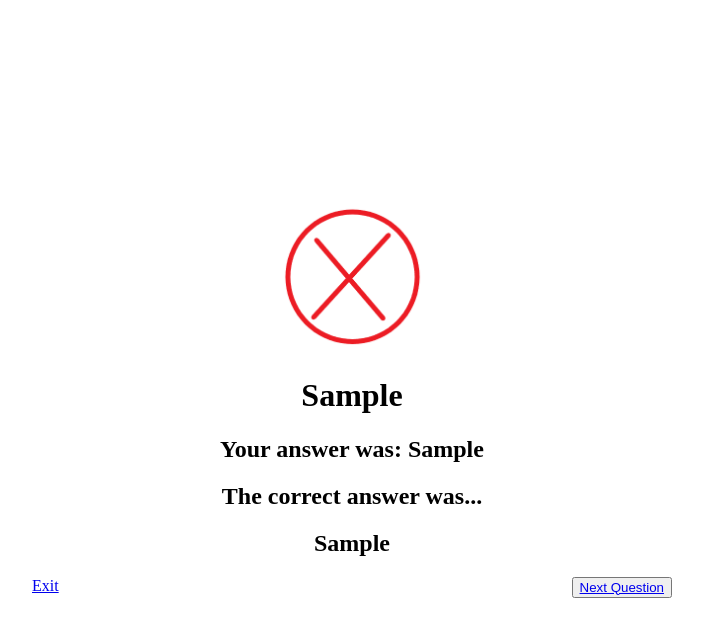
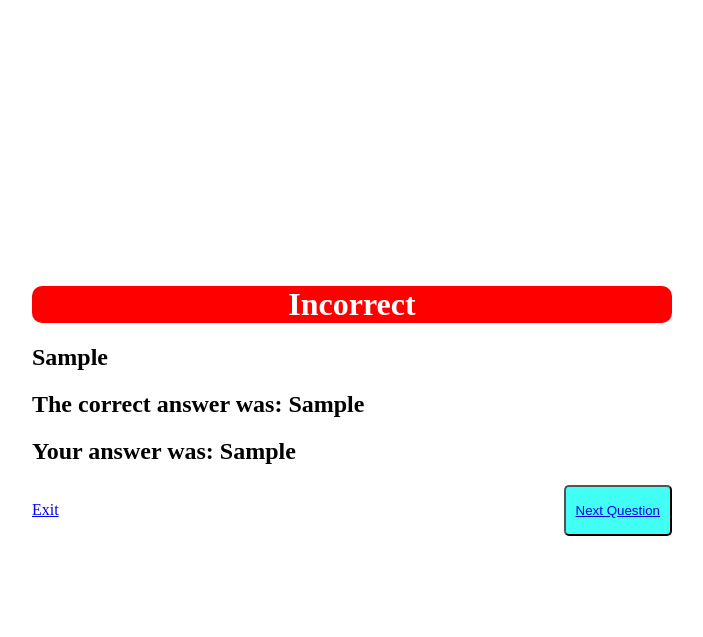
Before and after one commit to ColinSather/Electrivia.io, a Flask app: template templates/result.html in a window 1280 px wide. Shown: the top 637 px of the page, without its empty margins (288-991 px from the left). Run offline with Flask 2, Linux system fonts and the light colour scheme; the template is opened without the code that fills it: most values are stand-ins (such as "Sample title", 1, 10 or a date in 2020).

Commit message:
fixes and plans

```diff
--- a/app.py
+++ b/app.py
@@ -1,14 +1,15 @@
 #!/usr/bin/env python3
 from flask import Flask, render_template, request, redirect
 import RPi.GPIO as GPIO
-import time, json, random, requests
+import time, json, random, requests, base64
 from models.choice_interface import ChoiceInterface
 
 app = Flask(__name__)
 interface = ChoiceInterface()
 
-# Tens unit activates for 2s
+
 def taze():
+    """ Opens relay for 2 secs"""
     led1 = 23
     GPIO.setmode(GPIO.BCM)
     GPIO.setup(led1, GPIO.OUT)
@@ -16,6 +17,29 @@ def taze():
     time.sleep(2)
     GPIO.output(led1, GPIO.LOW)
     GPIO.cleanup()
+
+
+def convert_base64_hm(paramd):
+    """
+    Converts a base64 JSON hash map into a plain text JSON hash map
+    param64: hashmap - base64 data with plain text keys
+    """
+    hm = {}
+    incorrect_answers = []
+    for x in paramd["results"]:
+        for k in x.keys():
+            if k != "incorrect_answers":
+                b = bytes(x[k], "utf-8")
+                b = base64.b64decode(b)
+                hm[k] = b.decode()
+
+            elif k == "incorrect_answers":
+                for choice in x[k]:
+                    b = bytes(choice, "utf-8")
+                    b = base64.b64decode(b)
+                    incorrect_answers.append(b.decode())
+                hm[k] = incorrect_answers
+    return hm
 
 
 @app.route("/")
@@ -28,28 +52,28 @@ def check_answer():
     user_inp = str(request.values["choice"])
     data = interface.getPossibilities()
     ans = []
-    ans.append(data[0]["question"])
-    ans.append(data[0]["correct_answer"])
+    ans.append(data["question"])
+    ans.append(data["correct_answer"])
     ans.append(user_inp)
 
     # show the player their results
-    if data[0]["correct_answer"] != user_inp:
+    if data["correct_answer"] != user_inp:
         taze()
         return render_template("result.html", ans=ans)
     else:
         return render_template("result.html", ans=ans)
 
 
-# TODO use web sockets to enable each end user to view the same question
 @app.route("/rq")
-def show_question():
+def random_question():
+    # TODO use web sockets to enable each end user to view the same question
     # returns a webpage of a random trivia question
-    api = "https://opentdb.com/api.php?amount=1"
-    res = requests.get(api)
-    params = res.json()["results"][0]
-    params = [dict(params)]
+    api = "https://opentdb.com/api.php?amount=1&encode=base64"
+    req = requests.get(api)
+    raw_data = req.json()
+    raw_data = dict(raw_data)
+    params = convert_base64_hm(raw_data)
     interface.setPossibilities(params)
-    # TODO escape html codes in params
     return render_template("trivia.html", params=params)
 
 
--- a/models/choice_interface.py
+++ b/models/choice_interface.py
@@ -5,7 +5,7 @@ class ChoiceInterface:
     right or wrong.
 
     Instance variable(s):
-        p: JSON data, list containing a hashmap
+        p: JSON data, hashmap/python3 dictionary
     """
     def __init__(self):
         self.p = None
--- a/static/style.css
+++ b/static/style.css
@@ -1,33 +1,66 @@
-img {
-  max-width: 150px;
+/* HOME PAGE */
+button.start-game {
+  padding: 1rem 10px;
+  font-size: 16pt;
+  background: #42fff6;
 }
+
+h1.intro {
+  font-size: 26pt;
+}
+
+/* TRIVIA PAGE */
 #posi-choices {
   display: grid;
   grid-template-columns: 1fr;
 }
-#escape {
-  z-index: 100;
-}
+
 .t-f {
   display: grid;
   grid-template-columns: 1fr;
 }
+
 label {
   font-size: 16pt!important;
   padding: 1rem;
 }
+
+/* GENERAL STYLING */
 .text-left {
   text-align: left!important;
 }
+
 .display-flex {
   display: flex;
   justify-content: space-between;
+  align-items: center;
+}
+
+.correct {
+  background: green;
+  text-align: center;
+  color: #fff;
+  border-radius: 10px;
+}
+
+.incorrect {
+  background: red;
+  text-align: center;
+  color: #fff;
+  border-radius: 10px;
+}
+
+.btn-common {
+  padding: 1rem 10px;
+  background: #42fff6;
+  border-radius: 5px;
 }
 
 /*
 Vertically center div by StackOverflow user Billbad
 https://stackoverflow.com/questions/396145/how-to-vertically-center-a-div-element-for-all-browsers-using-css#:~:text=you%20need%20to%20set%20the,specify%20the%20top%20as%2050%25.
 */
+
 .outer {
   display: table;
   position: absolute;
--- a/templates/base.html
+++ b/templates/base.html
@@ -5,7 +5,7 @@
     <meta http-equiv="X-UA-Compatible" content="IE=edge">
     <meta name="viewport" content="width=device-width, initial-scale=1.0">
     <link rel="stylesheet" href="{{ url_for('static', filename='style.css')}}">
-    <title>Dysto trivia</title>
+    <title>Dystopian Trivia</title>
 </head>
 <body>
     {% block content %}
--- a/templates/home.html
+++ b/templates/home.html
@@ -3,9 +3,9 @@
 <div class="outer">
 	<div class="middle">
 		<div class="inner">
-			<h1>Welcome to Dysto Trivia</h1>
+			<h1 class="intro">Welcome to Dystopian Trivia Night</h1>
 			<a href='/rq'>
-				<button>Begin the fun & safe trivia game!</button>
+				<button class="start-game">Begin the fun & safe trivia game!</button>
 			</a>
 		</div>
 	</div>
--- a/templates/result.html
+++ b/templates/result.html
@@ -2,19 +2,24 @@
 {% block content %}
 <div class="outer">
 	<div class="middle">
-		<div class="inner">
+		<div class="inner text-left">
 			{% if ans[1] == ans[2] %}
-				<img src="{{ url_for('static', filename='images/Correct.png') }}" alt="correct">
+				<div class="correct">
+					<h1>Correct!</h1>
+				</div>
 				{% else %}
-				<img src="{{ url_for('static', filename='images/Incorrect.png') }}" alt="incorrect">
+				<div class="incorrect">
+					<h1>Incorrect</h1>
+				</div>
 			{% endif %}
-			<h1>{{ ans[0] }}</h1>
-			<h2>Your answer was: {{ ans[1] }}</h1>
-			<h2>The correct answer was...</h2>
-			<h2>{{ ans[2] }}</h2>
+			<h2>{{ ans[0] }}</h2>
+			<h2>The correct answer was: {{ ans[1] }}</h2>
+			<h2>Your answer was: {{ ans[2] }}</h1>
 			<div class="display-flex">
 				<a href="/">Exit</a>
-				<button><a href="/rq">Next Question</a></button>
+				<button class="btn-common">
+					<a href="/rq">Next Question</a>
+				</button>
 			</div>
 		</div>
 	</div>
```
Also changed, not shown: templates/trivia.html (+19 -11 lines), tests/test.py (+27 -23 lines), README.md, static/images/Correct.png (deleted), static/images/Incorrect.png (deleted).
